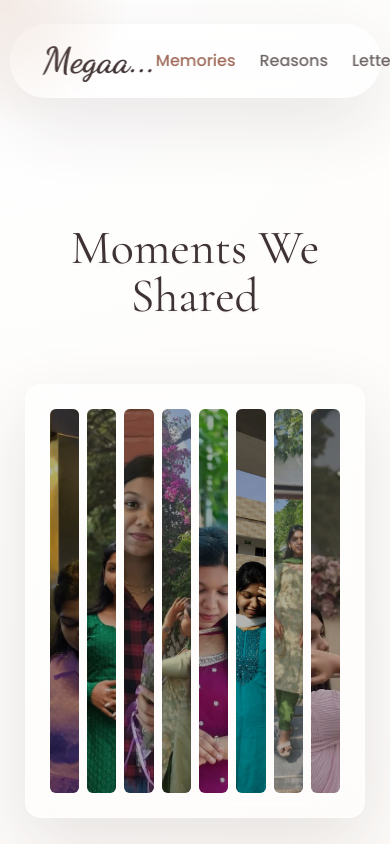
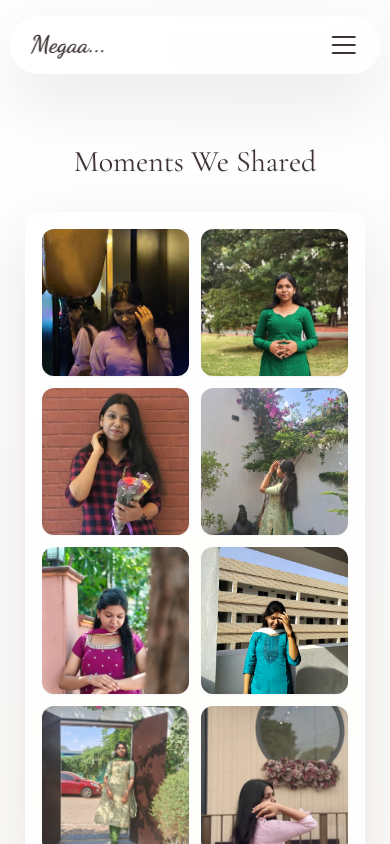
Before and after one commit to Harini007m/HBD, a React (Vite) app: page / in a window 390 px wide. Both pictures are taken after a click on the button "Memories". Shown: the top 844 px of the page. Built offline with nearby package versions, Linux system fonts and the light colour scheme.

Commit message:
feat: add core birthday web app components and navigation ui

```diff
--- a/src/App.tsx
+++ b/src/App.tsx
@@ -16,18 +16,23 @@ export type Page = 'home' | 'memories' | 'reasons' | 'letter' | 'cake';
 function App() {
   const [currentPage, setCurrentPage] = useState<Page>('home');
 
+  const handleNavigate = (page: Page) => {
+    setCurrentPage(page);
+    window.scrollTo({ top: 0, behavior: 'instant' });
+  };
+
   return (
-    <div className="min-h-screen font-sans animated-gradient-bg overflow-hidden text-cocoa">
+    <div className="min-h-screen font-sans animated-gradient-bg overflow-x-hidden text-cocoa">
       <CustomCursor />
       <div className="floating-bg"></div>
 
-      <Navbar currentPage={currentPage} onNavigate={setCurrentPage} />
+      <Navbar currentPage={currentPage} onNavigate={handleNavigate} />
 
       <main className="min-h-screen">
         <AnimatePresence mode="wait">
           {currentPage === 'home' && (
             <motion.div key="home" initial={{ opacity: 0 }} animate={{ opacity: 1 }} exit={{ opacity: 0 }}>
-              <HeroSection onNavigate={setCurrentPage} />
+              <HeroSection onNavigate={handleNavigate} />
               <FloatingHearts />
             </motion.div>
           )}
--- a/src/components/CustomCursor.tsx
+++ b/src/components/CustomCursor.tsx
@@ -14,7 +14,7 @@ export const CustomCursor: React.FC = () => {
 
   return (
     <div
-      className="fixed z-[100] pointer-events-none rounded-full"
+      className="hidden md:block fixed z-[100] pointer-events-none rounded-full"
       style={{
         width: '280px',
         height: '280px',
--- a/src/components/LetterBlock.tsx
+++ b/src/components/LetterBlock.tsx
@@ -20,7 +20,7 @@ export const LetterBlock: React.FC<LetterBlockProps> = ({ heading, paragraphs })
   };
 
   return (
-    <section className="py-32 px-4 min-h-screen flex justify-center items-center relative z-10">
+    <section className="py-20 sm:py-32 px-4 min-h-screen flex justify-center items-center relative z-10">
       {/* Vintage Script Background Overlay */}
       <div
         className="absolute inset-0 z-0 opacity-[0.25] mix-blend-multiply pointer-events-none"
@@ -45,7 +45,7 @@ export const LetterBlock: React.FC<LetterBlockProps> = ({ heading, paragraphs })
             style={{ perspective: "1200px" }}
           >
             <div
-              className="relative w-[320px] h-[220px] sm:w-[400px] sm:h-[260px] cursor-pointer group"
+              className="relative w-[min(320px,88vw)] h-[min(220px,60vw)] sm:w-[400px] sm:h-[260px] cursor-pointer group"
               onClick={handleOpen}
             >
               {/* Pulsing prompt */}
@@ -124,11 +124,11 @@ export const LetterBlock: React.FC<LetterBlockProps> = ({ heading, paragraphs })
             initial={{ opacity: 0, scale: 0.8, y: 50 }}
             animate={{ opacity: 1, scale: 1, y: 0 }}
             transition={{ duration: 0.8, ease: "easeOut" }}
-            className="max-w-3xl w-full glass-panel p-10 md:p-16 rounded-3xl relative overflow-hidden"
+            className="max-w-3xl w-full glass-panel p-6 sm:p-10 md:p-16 rounded-3xl relative overflow-hidden"
           >
             <div className="absolute inset-0 opacity-5 pointer-events-none bg-[radial-gradient(#000_1px,transparent_1px)] [background-size:16px_16px]"></div>
-            <h2 className="text-5xl md:text-6xl font-serif text-cocoa mb-10 text-center drop-shadow-sm">{heading}</h2>
-            <div className="space-y-6 font-sans text-lg md:text-xl text-cocoa/90 leading-relaxed relative z-10 font-light">
+            <h2 className="text-3xl sm:text-5xl md:text-6xl font-serif text-cocoa mb-6 md:mb-10 text-center drop-shadow-sm">{heading}</h2>
+            <div className="space-y-4 sm:space-y-6 font-sans text-base sm:text-lg md:text-xl text-cocoa/90 leading-relaxed relative z-10 font-light">
               {paragraphs.map((p, idx) => (
                 <p key={idx}>{p}</p>
               ))}
--- a/src/components/MemoryGallery.tsx
+++ b/src/components/MemoryGallery.tsx
@@ -11,17 +11,17 @@ export const MemoryGallery: React.FC<MemoryGalleryProps> = ({ memories }) => {
   const images = memories.filter(m => m.type === 'photo').map(m => m.url);
 
   return (
-    <section className="py-32 px-4 relative z-10 flex flex-col items-center">
-      <h2 className="text-5xl md:text-6xl font-serif text-espresso text-center mb-16 drop-shadow-sm">
+    <section className="py-12 sm:py-20 md:py-32 px-4 relative z-10 flex flex-col items-center">
+      <h2 className="text-3xl sm:text-5xl md:text-6xl font-serif text-espresso text-center mb-8 md:mb-16 drop-shadow-sm">
         Moments We Shared
       </h2>
 
-      <div className="w-[95%] max-w-[1600px] glass-panel p-6 md:p-8 rounded-2xl mb-24">
+      <div className="w-[95%] max-w-[1600px] glass-panel p-4 sm:p-6 md:p-8 rounded-2xl mb-16 md:mb-24">
         <ExpandableGallery images={images} />
       </div>
 
-      <h2 className="font-script text-4xl md:text-5xl text-[#9f6a59] text-center mb-4">A Timeline of Us</h2>
-      <p className="font-sans text-cocoa/70 text-center mb-12">Click any memory to read the story</p>
+      <h2 className="font-script text-3xl sm:text-4xl md:text-5xl text-[#9f6a59] text-center mb-3">A Timeline of Us</h2>
+      <p className="font-sans text-sm sm:text-base text-cocoa/70 text-center mb-8 md:mb-12">Click any memory to read the story</p>
 
       <div className="w-full max-w-[1400px] mx-auto">
         <AutoSlider items={siteContent.sliderMemories} />
--- a/src/components/Navbar.tsx
+++ b/src/components/Navbar.tsx
@@ -1,4 +1,5 @@
-import React from 'react';
+import React, { useState } from 'react';
+import { motion, AnimatePresence } from 'framer-motion';
 
 export type Page = 'home' | 'memories' | 'reasons' | 'letter' | 'cake';
 
@@ -8,6 +9,8 @@ interface NavbarProps {
 }
 
 export const Navbar: React.FC<NavbarProps> = ({ currentPage, onNavigate }) => {
+  const [menuOpen, setMenuOpen] = useState(false);
+
   const navLinks: { id: Page; label: string }[] = [
     { id: 'memories', label: 'Memories' },
     { id: 'reasons', label: 'Reasons' },
@@ -15,28 +18,86 @@ export const Navbar: React.FC<NavbarProps> = ({ currentPage, onNavigate }) => {
     { id: 'cake', label: 'Cake' },
   ];
 
+  const handleNavigate = (page: Page) => {
+    onNavigate(page);
+    setMenuOpen(false);
+  };
+
   return (
-    <nav className="fixed top-6 left-1/2 -translate-x-1/2 z-50 w-[min(1200px,95%)] flex items-center justify-between px-8 py-4 rounded-full glass-panel">
+    <>
+      <nav className="fixed top-4 left-1/2 -translate-x-1/2 z-50 w-[min(1200px,95%)] flex items-center justify-between px-5 md:px-8 py-3 md:py-4 rounded-full glass-panel">
+        {/* Logo */}
         <button
-        onClick={() => onNavigate('home')}
-        className="font-script text-4xl font-bold text-cocoa hover:opacity-80 transition-opacity"
+          onClick={() => handleNavigate('home')}
+          className="font-script text-2xl md:text-4xl font-bold text-cocoa hover:opacity-80 transition-opacity"
         >
           Megaa...
         </button>
 
-      <div className="flex gap-6 md:gap-8 font-sans text-base md:text-lg font-medium">
+        {/* Desktop nav links */}
+        <div className="hidden md:flex gap-6 md:gap-8 font-sans text-base md:text-lg font-medium">
           {navLinks.map((link) => (
             <button
               key={link.id}
-            onClick={() => onNavigate(link.id)}
+              onClick={() => handleNavigate(link.id)}
               className={`transition-colors duration-300 ${
-              currentPage === link.id ? 'text-[#9f6a59] opacity-100' : 'text-cocoa opacity-75 hover:text-[#9f6a59] hover:opacity-100'
+                currentPage === link.id
+                  ? 'text-[#9f6a59] opacity-100'
+                  : 'text-cocoa opacity-75 hover:text-[#9f6a59] hover:opacity-100'
               }`}
             >
               {link.label}
             </button>
           ))}
         </div>
+
+        {/* Hamburger button (mobile only) */}
+        <button
+          className="md:hidden flex flex-col gap-1.5 p-1 text-cocoa"
+          onClick={() => setMenuOpen(!menuOpen)}
+          aria-label="Toggle menu"
+        >
+          <motion.span
+            animate={menuOpen ? { rotate: 45, y: 7 } : { rotate: 0, y: 0 }}
+            className="block w-6 h-0.5 bg-cocoa rounded-full origin-center transition-all"
+          />
+          <motion.span
+            animate={menuOpen ? { opacity: 0 } : { opacity: 1 }}
+            className="block w-6 h-0.5 bg-cocoa rounded-full"
+          />
+          <motion.span
+            animate={menuOpen ? { rotate: -45, y: -7 } : { rotate: 0, y: 0 }}
+            className="block w-6 h-0.5 bg-cocoa rounded-full origin-center transition-all"
+          />
+        </button>
       </nav>
+
+      {/* Mobile dropdown menu */}
+      <AnimatePresence>
+        {menuOpen && (
+          <motion.div
+            initial={{ opacity: 0, y: -20 }}
+            animate={{ opacity: 1, y: 0 }}
+            exit={{ opacity: 0, y: -20 }}
+            transition={{ duration: 0.25 }}
+            className="fixed top-20 left-1/2 -translate-x-1/2 z-40 w-[min(400px,90%)] glass-panel rounded-3xl p-6 flex flex-col gap-4 md:hidden"
+          >
+            {navLinks.map((link) => (
+              <button
+                key={link.id}
+                onClick={() => handleNavigate(link.id)}
+                className={`font-sans text-xl font-medium py-2 text-left transition-colors duration-300 border-b border-cocoa/10 last:border-0 ${
+                  currentPage === link.id
+                    ? 'text-[#9f6a59]'
+                    : 'text-cocoa/80 hover:text-[#9f6a59]'
+                }`}
+              >
+                {link.label}
+              </button>
+            ))}
+          </motion.div>
+        )}
+      </AnimatePresence>
+    </>
   );
 };
--- a/src/components/ui/gallery-animation.tsx
+++ b/src/components/ui/gallery-animation.tsx
@@ -18,12 +18,12 @@ export const ExpandableGallery: React.FC<ExpandableGalleryProps> = ({ images, cl
 
   return (
     <div className={className}>
-      {/* Horizontal Expandable Gallery */}
-      <div className="flex gap-2 h-96 w-full">
+      {/* Desktop: Horizontal Expandable Gallery */}
+      <div className="hidden md:flex gap-2 h-96 w-full">
         {images.map((image, index) => (
           <motion.div
             key={index}
-            className="relative overflow-hidden rounded-md"
+            className="relative overflow-hidden rounded-xl shadow-sm"
             style={{ flex: 1 }}
             animate={{ flex: getFlexValue(index) }}
             transition={{ duration: 0.5, ease: 'easeInOut' }}
@@ -38,13 +38,33 @@ export const ExpandableGallery: React.FC<ExpandableGalleryProps> = ({ images, cl
             <motion.div
               className="absolute inset-0 bg-black"
               initial={{ opacity: 0 }}
-              animate={{ opacity: hoveredIndex === index ? 0 : 0.3 }}
+              animate={{ opacity: hoveredIndex === index ? 0 : 0.25 }}
               transition={{ duration: 0.3 }}
             />
           </motion.div>
         ))}
       </div>
 
+      {/* Mobile: 2-3 column responsive grid */}
+      <div className="grid grid-cols-2 sm:grid-cols-3 gap-3 md:hidden">
+        {images.map((image, index) => (
+          <motion.div
+            key={index}
+            initial={{ opacity: 0, scale: 0.95 }}
+            whileInView={{ opacity: 1, scale: 1 }}
+            viewport={{ once: true }}
+            transition={{ duration: 0.4, delay: index * 0.05 }}
+            className="relative overflow-hidden rounded-xl aspect-square shadow-sm bg-black/5"
+          >
+            <img
+              src={image}
+              alt={`Gallery image ${index + 1}`}
+              className="w-full h-full object-cover"
+              loading="lazy"
+            />
+          </motion.div>
+        ))}
+      </div>
     </div>
   );
 };
```
Also changed, not shown: src/components/HeroSection.tsx (+8 -8 lines), src/components/InteractiveCake.tsx (+5 -5 lines), src/components/Reasons.tsx (+7 -7 lines), src/components/VideoMemories.tsx (+14 -13 lines), src/components/ui/auto-slider.tsx (+12 -12 lines). Lines whose indentation alone changed are shown as unchanged.
